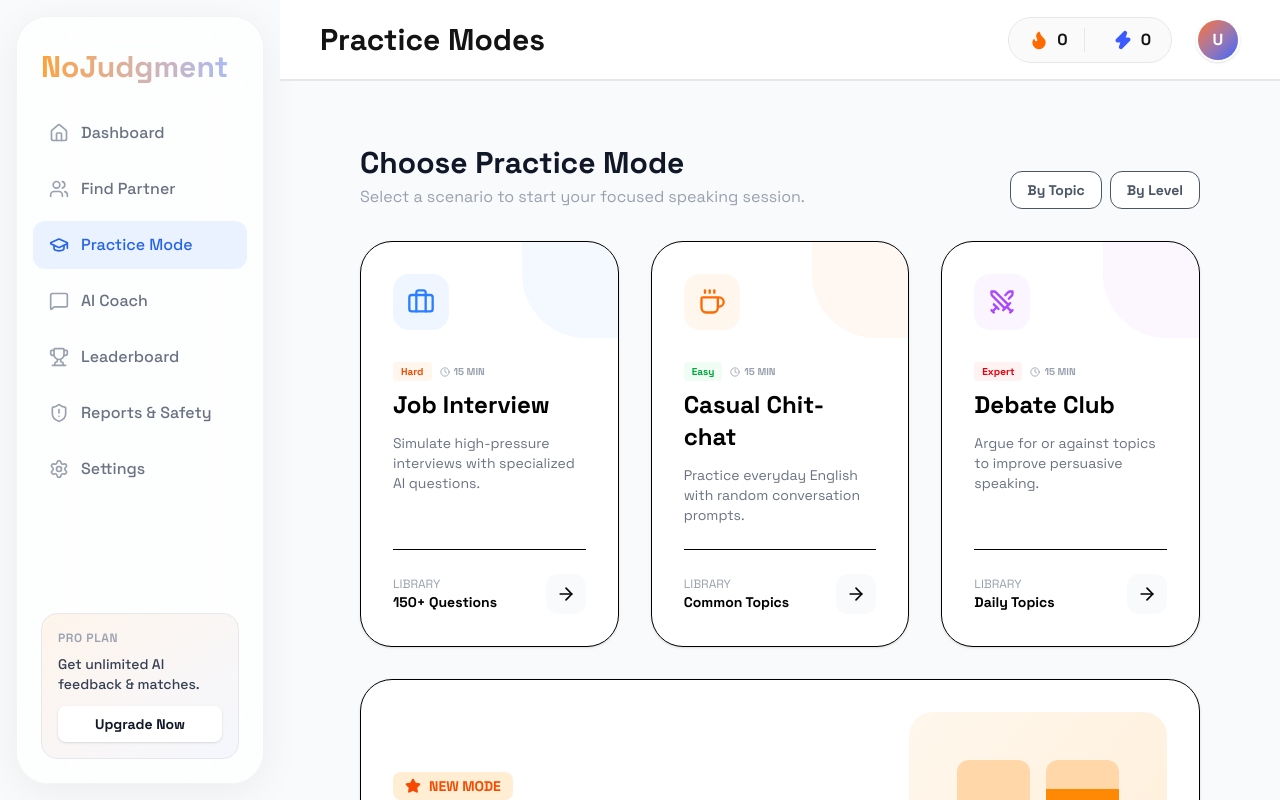
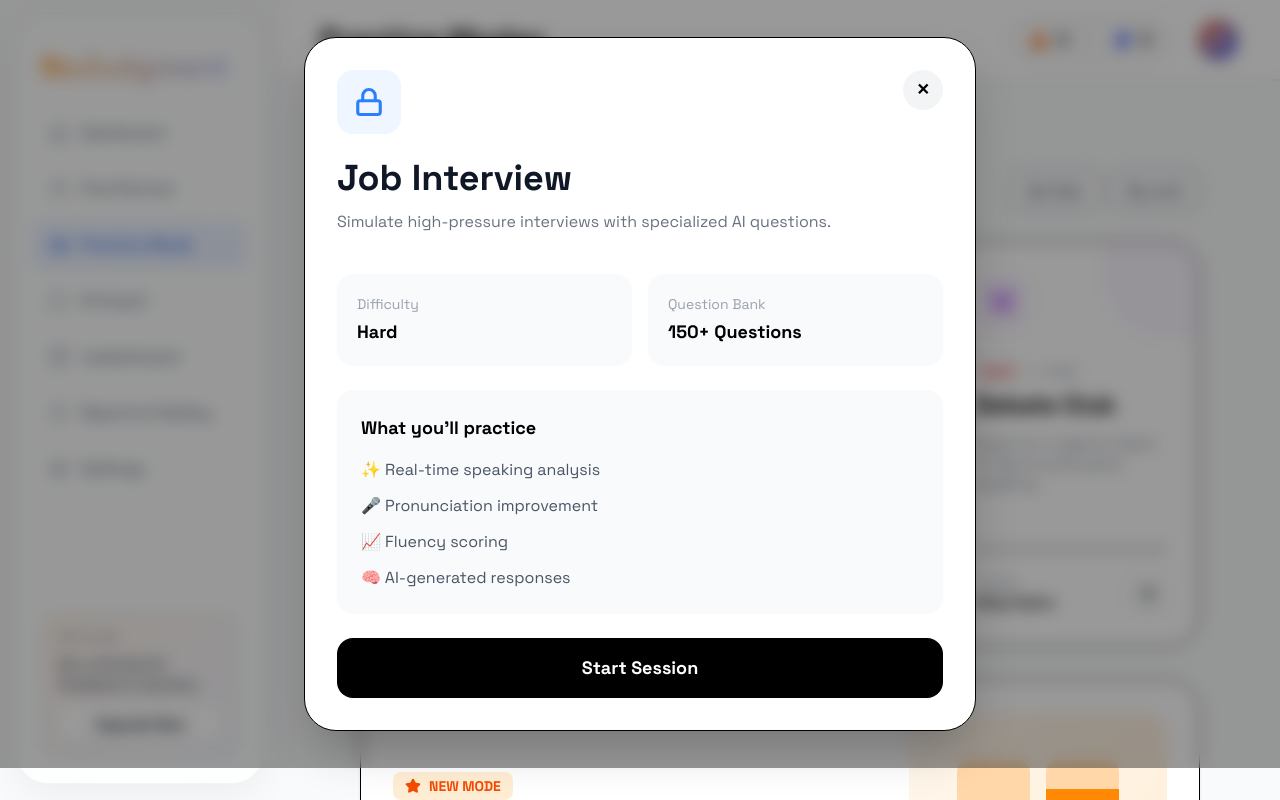
Before and after one commit to sadSanta-07/NoJudgement, a Next.js app: page /dashboard/practice in a window 1280 px wide. Both pictures are taken after a click on the button 565 px from the left and 594 px from the top of the page. Shown: the top 800 px of the page. Built offline with nearby package versions, Linux system fonts and the light colour scheme; no server answers.

Commit message:
updates in practice page

```diff
--- a/app/dashboard/practice/page.tsx
+++ b/app/dashboard/practice/page.tsx
@@ -1,6 +1,5 @@
 "use client";
 
-import { motion } from "framer-motion";
 import {
   Briefcase,
   Coffee,
@@ -8,7 +7,20 @@ import {
   ArrowRight,
   Clock,
   Star,
+  Lock,
 } from "lucide-react";
+
+import {
+  AnimatePresence,
+  motion,
+} from "framer-motion";
+
+import {
+  useEffect,
+  useId,
+  useRef,
+  useState,
+} from "react";
 
 const modes = [
   {
@@ -65,8 +77,34 @@ const colorMap = {
 };
 
 export default function PracticeMode() {
+  const [active, setActive] = useState<any>(null);
+
+  const id = useId();
+
+  const ref = useRef<HTMLDivElement>(null);
+
+  useEffect(() => {
+    function onKeyDown(event: KeyboardEvent) {
+      if (event.key === "Escape") {
+        setActive(null);
+      }
+    }
+
+    if (active) {
+      document.body.style.overflow = "hidden";
+    } else {
+      document.body.style.overflow = "auto";
+    }
+
+    window.addEventListener("keydown", onKeyDown);
+
+    return () => {
+      window.removeEventListener("keydown", onKeyDown);
+    };
+  }, [active]);
+
   return (
-    <div className="space-y-8 p-6 md:p-10">
+    <div className="space-y-8 p-6 md:p-10 relative">
 
       {/* HEADER */}
       <div className="flex flex-col md:flex-row md:items-end justify-between gap-4">
@@ -74,6 +112,7 @@ export default function PracticeMode() {
           <h2 className="text-3xl font-bold text-gray-900">
             Choose Practice Mode
           </h2>
+
           <p className="text-gray-400 mt-1">
             Select a scenario to start your focused speaking session.
           </p>
@@ -83,94 +122,356 @@ export default function PracticeMode() {
           <button className="px-4 py-2 bg-white border rounded-xl text-sm font-bold text-gray-600 hover:bg-gray-50">
             By Topic
           </button>
+
           <button className="px-4 py-2 bg-white border rounded-xl text-sm font-bold text-gray-600 hover:bg-gray-50">
             By Level
           </button>
         </div>
       </div>
 
+      {/* EXPANDED MODAL */}
+      <AnimatePresence>
+        {active && (
+          <>
+            {/* OVERLAY */}
+            <motion.div
+              initial={{ opacity: 0 }}
+              animate={{ opacity: 1 }}
+              exit={{ opacity: 0 }}
+              className="fixed inset-0 bg-black/40 backdrop-blur-sm z-40"
+            />
+
+            {/* MODAL */}
+            <div className="fixed inset-0 flex items-center justify-center z-50 p-4">
+
+              <motion.div
+                layoutId={`card-${active.id}-${id}`}
+                ref={ref}
+                className="
+                  w-full
+                  max-w-2xl
+                  bg-white
+                  rounded-[2rem]
+                  shadow-2xl
+                  overflow-hidden
+                  border
+                "
+              >
+
+                <div className="p-8">
+
+                  {/* TOP */}
+                  <div className="flex items-start justify-between">
+
+                    <div>
+
+                      {/* ICON */}
+                      <div
+                      className={`
+                        w-16
+                        h-16
+                        rounded-2xl
+                        flex
+                        items-center
+                        justify-center
+                        mb-6
+                        ${
+                          colorMap[
+                            active.color as keyof typeof colorMap
+                          ].bg
+                        }
+                        ${
+                          colorMap[
+                            active.color as keyof typeof colorMap
+                          ].text
+                        }
+                      `}
+                    >
+                      <Lock size={30} strokeWidth={2.5} />
+                    </div>
+
+                      {/* TITLE */}
+                      <motion.h2
+                        layoutId={`title-${active.id}-${id}`}
+                        className="text-4xl font-bold text-gray-900"
+                      >
+                        {active.title}
+                      </motion.h2>
+
+                      {/* DESC */}
+                      <motion.p
+                        layoutId={`desc-${active.id}-${id}`}
+                        className="text-gray-500 mt-3 max-w-lg"
+                      >
+                        {active.desc}
+                      </motion.p>
+
+                    </div>
+
+                    {/* CLOSE */}
+                    <button
+                      onClick={() => setActive(null)}
+                      className="
+                        w-10
+                        h-10
+                        rounded-full
+                        bg-gray-100
+                        hover:bg-gray-200
+                        transition
+                        flex
+                        items-center
+                        justify-center
+                        font-bold
+                      "
+                    >
+                      ✕
+                    </button>
+
+                  </div>
+
+                  {/* CONTENT */}
+                  <div className="mt-10 space-y-6">
+
+                    {/* STATS */}
+                    <div className="grid grid-cols-2 gap-4">
+
+                      <div className="bg-gray-50 rounded-2xl p-5">
+                        <p className="text-sm text-gray-400 mb-1">
+                          Difficulty
+                        </p>
+
+                        <p className="font-bold text-lg">
+                          {active.difficulty}
+                        </p>
+                      </div>
+
+                      <div className="bg-gray-50 rounded-2xl p-5">
+                        <p className="text-sm text-gray-400 mb-1">
+                          Question Bank
+                        </p>
+
+                        <p className="font-bold text-lg">
+                          {active.stats}
+                        </p>
+                      </div>
+
+                    </div>
+
+                    {/* FEATURES */}
+                    <div className="bg-gray-50 rounded-2xl p-6">
+
+                      <h4 className="font-bold text-lg mb-4">
+                        What you'll practice
+                      </h4>
+
+                      <ul className="space-y-3 text-gray-600">
+
+                        <li className="flex items-center gap-2">
+                          ✨ Real-time speaking analysis
+                        </li>
+
+                        <li className="flex items-center gap-2">
+                          🎤 Pronunciation improvement
+                        </li>
+
+                        <li className="flex items-center gap-2">
+                          📈 Fluency scoring
+                        </li>
+
+                        <li className="flex items-center gap-2">
+                          🧠 AI-generated responses
+                        </li>
+
+                      </ul>
+
+                    </div>
+
+                    {/* CTA */}
+                    <button
+                      className="
+                        w-full
+                        py-4
+                        rounded-2xl
+                        bg-black
+                        text-white
+                        font-bold
+                        text-lg
+                        hover:scale-[1.01]
+                        transition
+                      "
+                    >
+                      Start Session
+                    </button>
+
+                  </div>
+
+                </div>
+
+              </motion.div>
+
+            </div>
+          </>
+        )}
+      </AnimatePresence>
+
       {/* CARDS */}
       <div className="grid grid-cols-1 md:grid-cols-3 gap-8">
+
         {modes.map((mode, i) => {
-          const color = colorMap[mode.color as keyof typeof colorMap];
+          const color =
+            colorMap[mode.color as keyof typeof colorMap];
 
           return (
+
             <motion.div
               key={mode.id}
+              layoutId={`card-${mode.id}-${id}`}
+              onClick={() => setActive(mode)}
               initial={{ opacity: 0, y: 20 }}
               animate={{ opacity: 1, y: 0 }}
               transition={{ delay: i * 0.1 }}
               whileHover={{ y: -5 }}
-              className="group"
+              className="group cursor-pointer"
             >
+
               <div className="bg-white p-8 rounded-[2rem] border shadow-sm flex flex-col h-full relative overflow-hidden transition-all group-hover:shadow-xl">
 
-                {/* Accent */}
+                {/* ACCENT */}
                 <div
-                  className={`absolute top-0 right-0 w-24 h-24 ${color.accent} ${color.hover} rounded-bl-[4rem]`}
+                  className={`
+                    absolute
+                    top-0
+                    right-0
+                    w-24
+                    h-24
+                    ${color.accent}
+                    ${color.hover}
+                    rounded-bl-[4rem]
+                  `}
                 />
 
-                {/* Icon */}
+                {/* ICON */}
                 <div
-                  className={`w-14 h-14 ${color.bg} ${color.text} rounded-2xl flex items-center justify-center mb-8`}
+                  className={`
+                    w-14
+                    h-14
+                    ${color.bg}
+                    ${color.text}
+                    rounded-2xl
+                    flex
+                    items-center
+                    justify-center
+                    mb-8
+                  `}
                 >
                   <mode.icon size={28} />
                 </div>
 
                 <div className="flex-1">
+
                   {/* BADGES */}
                   <div className="flex gap-2 mb-2">
+
                     <span
-                      className={`px-2 py-0.5 text-[10px] font-bold rounded ${
-                        mode.difficulty === "Easy"
-                          ? "bg-green-50 text-green-600"
-                          : mode.difficulty === "Hard"
-                          ? "bg-orange-50 text-orange-600"
-                          : "bg-red-50 text-red-600"
-                      }`}
+                      className={`
+                        px-2
+                        py-0.5
+                        text-[10px]
+                        font-bold
+                        rounded
+                        ${
+                          mode.difficulty === "Easy"
+                            ? "bg-green-50 text-green-600"
+                            : mode.difficulty === "Hard"
+                            ? "bg-orange-50 text-orange-600"
+                            : "bg-red-50 text-red-600"
+                        }
+                      `}
                     >
                       {mode.difficulty}
                     </span>
 
                     <span className="text-[10px] font-bold text-gray-400 flex items-center">
-                      <Clock size={10} className="mr-1" /> 15 MIN
+                      <Clock size={10} className="mr-1" />
+                      15 MIN
                     </span>
+
                   </div>
 
-                  <h3 className="text-2xl font-bold mb-3">{mode.title}</h3>
-                  <p className="text-gray-500 text-sm mb-6">{mode.desc}</p>
+                  {/* TITLE */}
+                  <motion.h3
+                    layoutId={`title-${mode.id}-${id}`}
+                    className="text-2xl font-bold mb-3"
+                  >
+                    {mode.title}
+                  </motion.h3>
+
+                  {/* DESC */}
+                  <motion.p
+                    layoutId={`desc-${mode.id}-${id}`}
+                    className="text-gray-500 text-sm mb-6"
+                  >
+                    {mode.desc}
+                  </motion.p>
+
                 </div>
 
                 {/* FOOTER */}
                 <div className="flex justify-between items-center pt-6 border-t">
+
                   <div>
-                    <p className="text-xs text-gray-400 uppercase">Library</p>
-                    <p className="text-sm font-bold">{mode.stats}</p>
+                    <p className="text-xs text-gray-400 uppercase">
+                      Library
+                    </p>
+
+                    <p className="text-sm font-bold">
+                      {mode.stats}
+                    </p>
                   </div>
 
                   <button
-                    className={`w-10 h-10 bg-gray-50 rounded-xl flex items-center justify-center ${color.btn} group-hover:text-white transition`}
+                    className={`
+                      w-10
+                      h-10
+                      bg-gray-50
+                      rounded-xl
+                      flex
+                      items-center
+                      justify-center
+                      ${color.btn}
+                      group-hover:text-white
+                      transition
+                    `}
                   >
                     <ArrowRight size={20} />
                   </button>
+
                 </div>
+
               </div>
+
             </motion.div>
+
           );
         })}
+
       </div>
 
       {/* EXTRA SECTION */}
       <section className="bg-white p-8 rounded-[2rem] border shadow-sm">
+
         <div className="flex flex-col md:flex-row items-center justify-between gap-8">
 
           <div className="space-y-4">
+
             <div className="inline-flex items-center gap-2 bg-orange-100 text-orange-600 px-3 py-1 rounded-lg text-sm font-bold">
               <Star size={16} fill="currentColor" />
               NEW MODE
             </div>
 
-            <h3 className="text-3xl font-bold">Presentation Practice</h3>
+            <h3 className="text-3xl font-bold">
+              Presentation Practice
+            </h3>
 
             <p className="text-gray-500">
               Upload your slides and practice your pitch with AI feedback.
@@ -179,26 +480,40 @@ export default function PracticeMode() {
             <button className="px-6 py-3 rounded-xl bg-gradient-to-r from-orange-500 to-blue-500 text-white font-semibold">
               Join Waitlist
             </button>
+
           </div>
 
           {/* GRAPH */}
           <div className="w-full md:w-1/3 aspect-square bg-gradient-to-br from-orange-50 to-orange-100 rounded-3xl flex items-center justify-center p-12">
+
             <div className="grid grid-cols-2 gap-4 w-full">
+
               {[40, 70, 90, 50].map((h, i) => (
-                <div key={i} className="bg-orange-200 rounded-xl min-h-24 relative overflow-hidden">
+
+                <div
+                  key={i}
+                  className="bg-orange-200 rounded-xl min-h-24 relative overflow-hidden"
+                >
+
                   <motion.div
                     initial={{ height: 0 }}
                     animate={{ height: `${h}%` }}
                     transition={{ delay: i * 0.2 + 0.5 }}
                     className="absolute bottom-0 w-full bg-orange-400"
                   />
+
                 </div>
+
               ))}
+
             </div>
+
           </div>
 
         </div>
+
       </section>
+
     </div>
   );
 }
```
